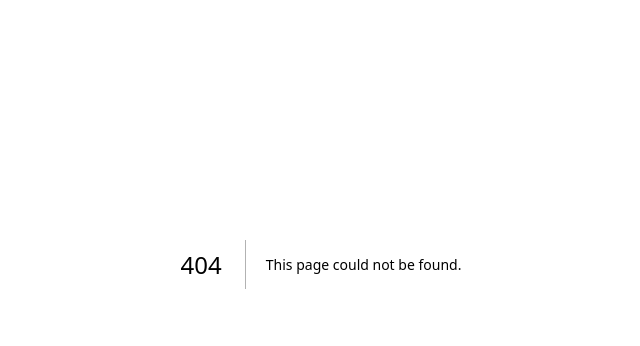
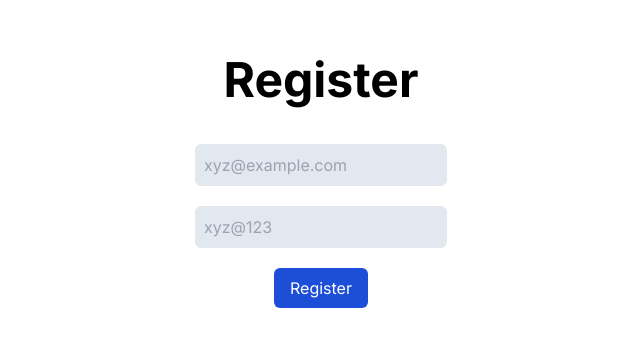
Before and after one commit to YuvarajSingh-0/EMI-Calculator, a Next.js app: page /register in a window 1280 px wide. Before the commit this address had no page. Shown: the part 152-498 px from the top of the page, without its empty margins (319-959 px from the left). Built offline with nearby package versions, Linux system fonts and the light colour scheme.

Commit message:
register page

```diff
--- a/app/api/auth/login/route.js
+++ b/app/api/auth/login/route.js
@@ -1,7 +1,7 @@
 import {sql} from '@vercel/postgres'
 import { serialize } from 'cookie';
 import jwt from 'jsonwebtoken';
-const MAX_AGE=60*60*24*7;
+const MAX_AGE="14h";
 export async function POST(req){
     await sql`CREATE TABLE IF NOT EXISTS USERS( user_id SERIAL PRIMARY KEY, email TEXT NOT NULL UNIQUE, password TEXT NOT NULL)`;
     const body=await req.json();
--- a/app/api/auth/register/route.js
+++ b/app/api/auth/register/route.js
@@ -1,4 +1,5 @@
-import sql from '@vercel/postgres'
+import {sql} from '@vercel/postgres'
+
 export async function POST(req) {
     await sql`CREATE TABLE IF NOT EXISTS USERS( user_id SERIAL PRIMARY KEY, email TEXT NOT NULL UNIQUE, password TEXT NOT NULL)`;
     const body = await req.json();
--- a/app/components/Login.jsx
+++ b/app/components/Login.jsx
@@ -1,3 +1,5 @@
+import Link from "next/link";
+
 export default function Login({ setShowLogin }) {
     async function handleSubmit(e) {
         e.preventDefault();
@@ -31,8 +33,14 @@ export default function Login({ setShowLogin }) {
                     <input name="email" type="email" placeholder="Email" className="block my-2 p-4 outline-zinc-200 rounded-md shadow-xl" />
                     <input name="password" required type="password" placeholder="Password" className="block my-2 p-4 outline-zinc-200 rounded-md shadow-xl" />
                 </div>
-                <button className="bg-blue-700 hover:bg-blue-600 text-white font-bold py-2 px-4 rounded-md shadow-xl" type="submit">Login</button>
-                <button className="bg-rose-700 float-right hover:bg-blue-600 text-white font-bold py-2 px-4 rounded-md shadow-xl " onClick={() => setShowLogin(false)}>Close</button>
+                <div className="grid grid-flow-col gap-3">
+                    <button className="bg-blue-700 hover:bg-blue-600 text-white font-bold py-2 px-4 rounded-md shadow-xl" type="submit">Login</button>
+                    <button className="bg-rose-700 hover:bg-rose-600 text-white font-bold py-2 px-4 rounded-md shadow-xl " onClick={() => setShowLogin(false)}>Close</button>
+                </div>
+                <br />
+                <Link href="/register">
+                    <button className="bg-orange-700 w-[100%] hover:bg-orange-600 text-white font-bold py-2 px-10 rounded-md shadow-xl">Sign Up</button>
+                </Link>
             </form>
         </div>
 
--- a/app/page.jsx
+++ b/app/page.jsx
@@ -144,6 +144,7 @@ export default function Home() {
           </h3>
           <div className='text-center'>
             <Chart
+
               style={{textAlign:'center'}}
               height={'320px'}
               chartType="PieChart"
--- /dev/null
+++ b/app/register/page.jsx
@@ -0,0 +1,41 @@
+'use client'
+
+import { useRouter } from 'next/navigation';
+
+export default function Register(){
+    const { push } = useRouter();
+    const handleSubmit = async (e) => {
+        e.preventDefault();
+        const data = new FormData(e.target);
+        const value = Object.fromEntries(data.entries());
+        // console.log(value);
+        try {
+            const res = await fetch('/api/auth/register', {
+                method: 'POST',
+                headers: {
+                    'Content-Type': 'application/json'
+                },
+                body: JSON.stringify(value)
+            })
+            push('/');
+            // const response = await res.json()
+            // alert(response.message);
+
+        } catch (e) {
+            alert('Error');
+            console.log(e);
+        }
+
+    }
+
+    return(
+        <div className='mt-48 text-center'>
+            <h1 className='text-5xl font-bold'>Register</h1>
+            <form className="mt-10 flex flex-col gap-5 justify-center align-middle" onSubmit={handleSubmit}>
+                <input className="w-max bg-slate-200 border mx-auto rounded-md outline-slate-300 p-2" placeholder='xyz@example.com' type="email" name="email" id="email" />
+                <input className="w-max bg-slate-200 border mx-auto rounded-md outline-slate-300 p-2" placeholder='xyz@123' type="password" name="password" id="password" />
+                <button className="w-max mx-auto px-4 py-2 bg-blue-700 rounded-md text-white" type="submit">Register</button>
+            </form>
+        </div>
+    )
+}
```
